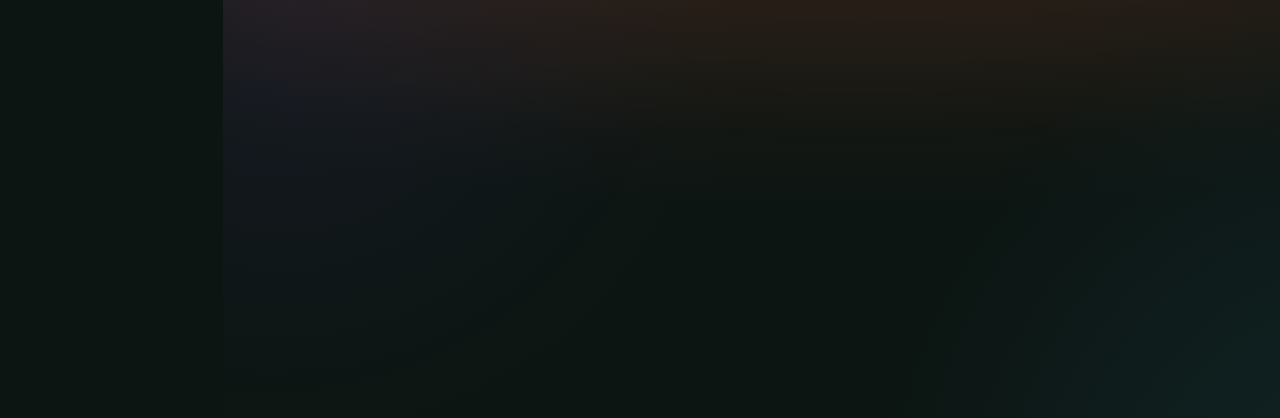
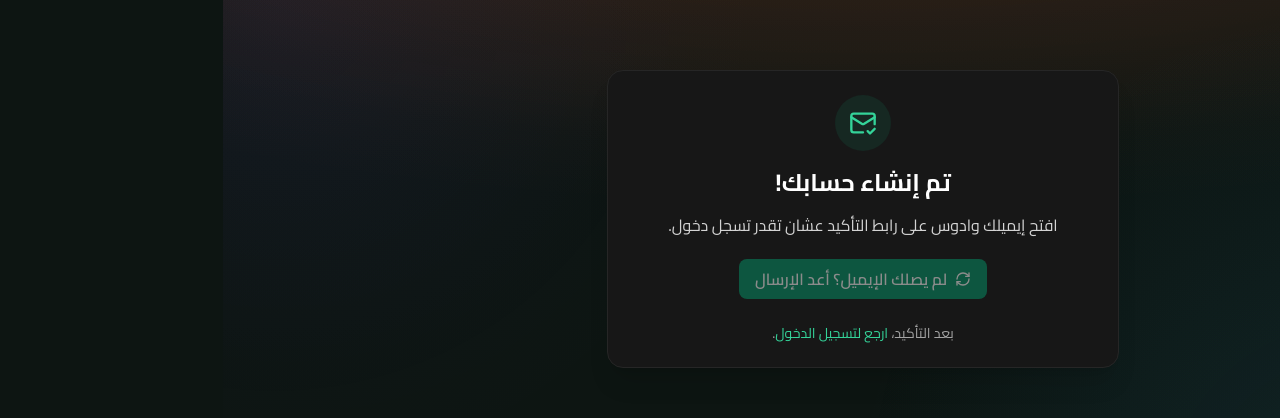
Before and after one commit to nohasalahsoghir-hub/coachmatch, a Next.js app: page /auth/verify-email in a window 1280 px wide. Shown: the part 150-568 px from the top of the page. Built offline with nearby package versions, Linux system fonts and the light colour scheme; no server answers.

Commit message:
fix: improve signup email confirmation UX

```diff
--- /dev/null
+++ b/app/auth/verify-email/VerifyEmailClient.tsx
@@ -0,0 +1,78 @@
+"use client";
+
+import { useState } from "react";
+import Link from "next/link";
+import { MailCheck, RefreshCw } from "lucide-react";
+import { createClient } from "@/lib/supabase/client";
+
+export default function VerifyEmailClient({ email }: { email: string }) {
+  const [pending, setPending] = useState(false);
+  const [message, setMessage] = useState<string | null>(null);
+  const [error, setError] = useState<string | null>(null);
+
+  async function resendEmail() {
+    if (!email || pending) return;
+
+    setPending(true);
+    setMessage(null);
+    setError(null);
+
+    const supabase = createClient();
+    const { error: resendError } = await supabase.auth.resend({
+      type: "signup",
+      email,
+    });
+
+    setPending(false);
+
+    if (resendError) {
+      setError("مش قادرين نبعت الرسالة دلوقتي. حاول تاني بعد شوية.");
+      return;
+    }
+
+    setMessage("اتبعث إيميل تأكيد جديد. راجع Inbox وSpam كمان.");
+  }
+
+  return (
+    <main dir="rtl" className="flex min-h-[70vh] items-center justify-center px-4">
+      <section className="w-full max-w-lg rounded-2xl border border-neutral-800 bg-neutral-900 p-6 text-center shadow-xl">
+        <div className="mx-auto mb-4 flex size-14 items-center justify-center rounded-full bg-emerald-500/10 text-emerald-400">
+          <MailCheck className="size-7" aria-hidden />
+        </div>
+
+        <h1 className="text-2xl font-bold text-white">تم إنشاء حسابك!</h1>
+
+        <p className="mt-3 text-base leading-7 text-neutral-300">
+          افتح إيميلك وادوس على رابط التأكيد عشان تقدر تسجل دخول.
+        </p>
+
+        {email && (
+          <p className="mt-4 break-all rounded-lg bg-neutral-800 px-3 py-2 text-sm text-neutral-200">
+            {email}
+          </p>
+        )}
+
+        <button
+          type="button"
+          onClick={resendEmail}
+          disabled={!email || pending}
+          className="mt-5 inline-flex items-center justify-center gap-2 rounded-lg bg-emerald-600 px-4 py-2 font-semibold text-white transition hover:bg-emerald-500 disabled:cursor-not-allowed disabled:opacity-50"
+        >
+          <RefreshCw className={`size-4 ${pending ? "animate-spin" : ""}`} aria-hidden />
+          {pending ? "جارٍ الإرسال..." : "لم يصلك الإيميل؟ أعد الإرسال"}
+        </button>
+
+        {message && <p className="mt-3 text-sm text-emerald-400">{message}</p>}
+        {error && <p className="mt-3 text-sm text-red-400">{error}</p>}
+
+        <p className="mt-6 text-sm text-neutral-400">
+          بعد التأكيد،{" "}
+          <Link href="/auth/login" className="text-emerald-400 hover:underline">
+            ارجع لتسجيل الدخول
+          </Link>
+          .
+        </p>
+      </section>
+    </main>
+  );
+}
```
